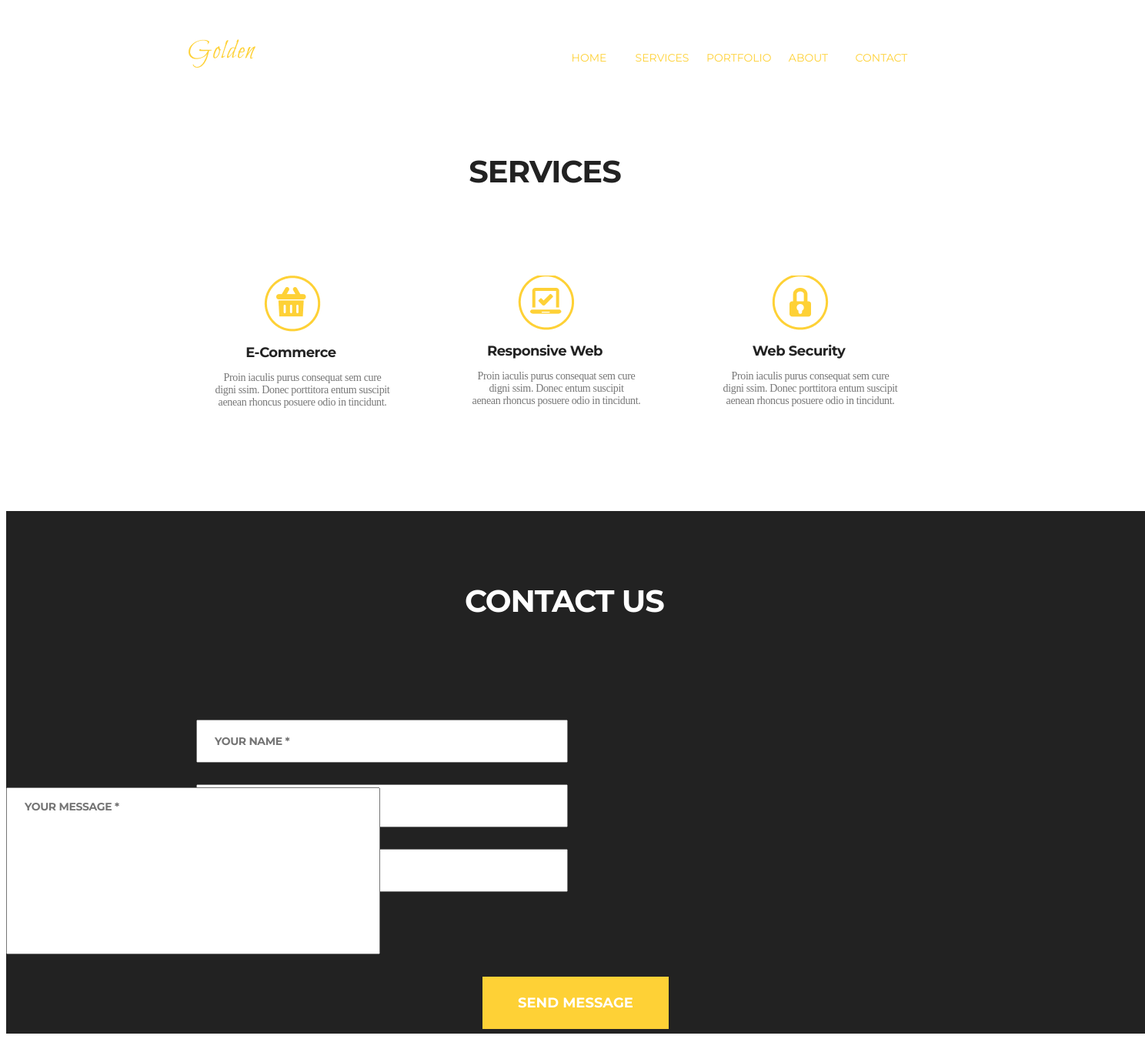
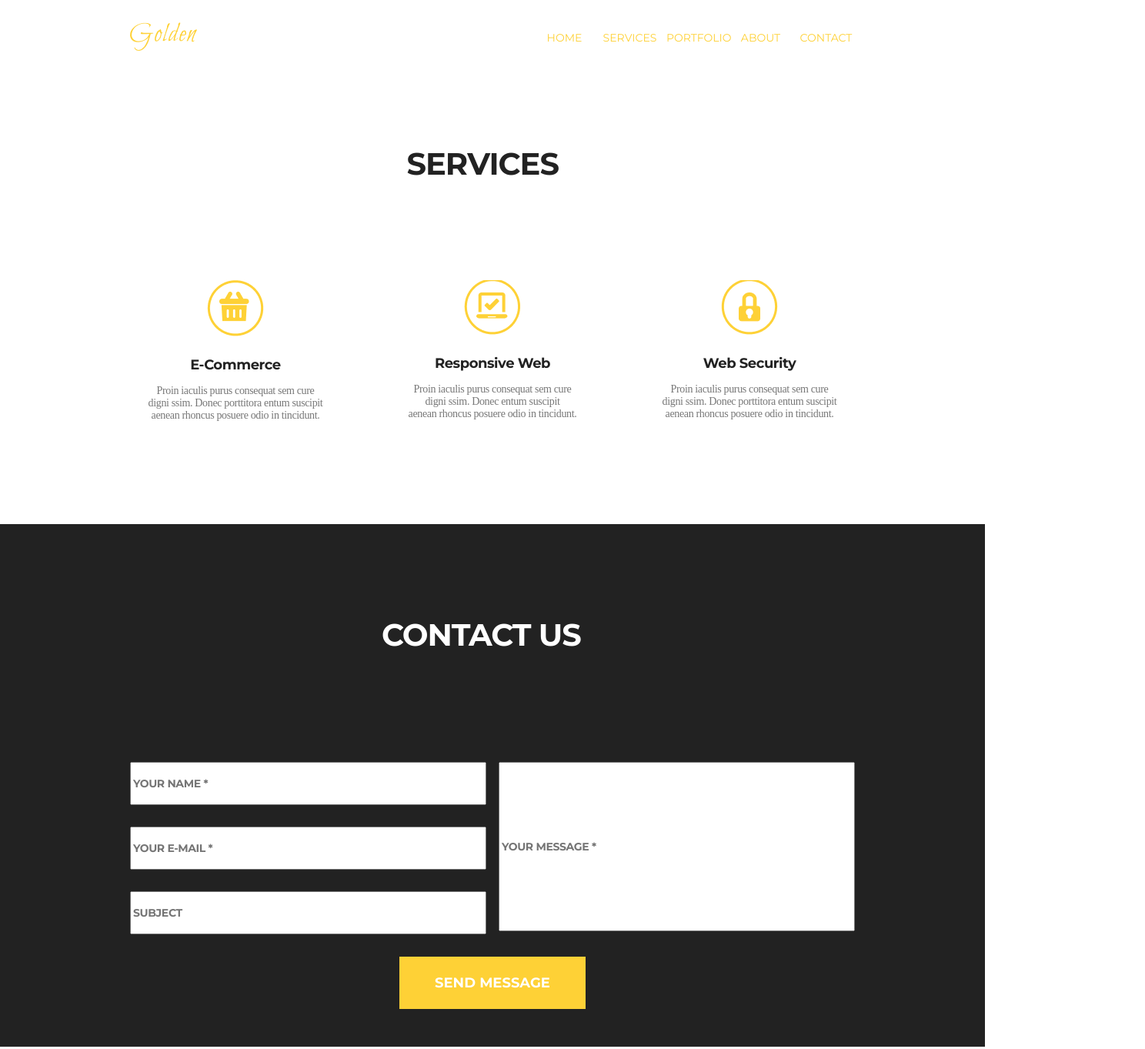
Before and after one commit to EgorKancir/Golden, a plain HTML site: page index.html in a window 1280 px wide. Shown: the part 5-1368 px from the top of the page at 77% size, 1488 px wide, since content can reach past the window. Drawn offline with Linux system fonts and the light colour scheme; a web font is replaced by a local one.

Commit message:
New Golden

```diff
--- a/index.html
+++ b/index.html
@@ -12,6 +12,7 @@
     <link rel="preconnect" href="https://fonts.googleapis.com">
     <link rel="preconnect" href="https://fonts.gstatic.com" crossorigin>
     <link href="https://fonts.googleapis.com/css2?family=IBM+Plex+Mono&family=Montserrat:wght@700&family=Roboto+Slab&family=Roboto:wght@900&display=swap" rel="stylesheet">
+    <link rel="stylesheet" href="normalize.css">
     <link href="style.css" rel="stylesheet">
     <title>16.08.2023</title>
 </head>
@@ -24,7 +25,7 @@
                 <img src="./img/Logo-Treehouse.png" alt="Logo-Treehouse">
                 </a>
             </div>
-                <nav class="nav">
+                <nav class="nav_menu">
                     <ul class="menu">
                         <li class="menu_link">
                             <a href="#">Home</a>
@@ -48,9 +49,10 @@
 </header>
 <main class="main">
     <div class="conteiner">
+        <div class="services_text">
             <h1 class="text_services">Services</h1>
+        </div>
         <div class="services">
-            <a href="#">
             <div class="services_box">
                 <img class="servises_logo" src="./img/Bag.png" alt="basket">
                 <h2 class="start">E-Commerce</h2>
@@ -58,8 +60,6 @@
                     digni ssim. Donec porttitora entum suscipit <br>
                     aenean rhoncus posuere odio in tincidunt.</p>
             </div>
-            </a>
-            <a href="#">
             <div class="services_box">
                 <img class="servises_logo" src="./img/laptop.png" alt="laptop">
                 <h2 class="start">Responsive Web </h2>
@@ -67,8 +67,6 @@
                     digni ssim. Donec  entum suscipit <br>
                     aenean rhoncus posuere odio in tincidunt.</p>
             </div>
-            </a>
-            <a href="#">
             <div class="services_box">
                 <img class="servises_logo" src="./img/Closes.png" alt="Castle">
                 <h2 class="start">Web Security</h2>
@@ -76,15 +74,19 @@
                     digni ssim. Donec porttitora entum suscipit <br>
                     aenean rhoncus posuere odio in tincidunt.</p>
             </div>
-            </a>
         </div>
     </div>
 </main>
 <footer class="footer">
+<div class="background_form">
     <div class="conteiner">
+    <div class="footer_box">
+        <div class="text_footer">
             <h1 class="footer_text">Contact us</h1>
+        </div>
     <form>
         <div class="form">
+          <div class="smool_form">
                  <div class="input_box">
                     <input type="email" placeholder="your Name *">
                 </div>
@@ -94,18 +96,21 @@
                 <div class="input_box">
                     <input type="email" placeholder="subject">
                 </div>
+            </div>
             <div class="form_big_box">
                 <div class="input_big_box">
                     <input type="text" placeholder="Your message *">
                 </div>
             </div>
         </div>
-    </form>
-</div>
             <div class="button_box">
                 <button class="button">
                     <var>Send Message</var>
                 </button>
+            </div>
+    </form>
+    </div>
+    </div>
 </div>
     </footer>
 
--- a/style.css
+++ b/style.css
@@ -1,7 +1,7 @@
 *
 body{
     background: rgba(0, 0, 0, 0.00);
-    width: 1400px;
+    margin: 0 auto;
 }
 a{
     text-decoration: none;
@@ -15,17 +15,16 @@ ul{
     padding: 0;
     list-style: none;
 }
-.header{
-    margin: 0;
-    padding: 0;
-}
 .conteiner{
+    width: 942px;
     margin: 0 auto;
 }
 .nav{
     display:flex;
     justify-content: space-between;
     align-items: center;
+    height: 39px;
+    margin-top:35px;
    }
 .logo{
     display: flex;
@@ -33,15 +32,10 @@ ul{
     height: 53px;
     flex-direction: column;
     justify-content: center;
-    padding-top: 35px;
-    padding-left: 237px;
-    margin-right: 285px;
 
 }
 .menu{
     display:flex;
-    padding-top: 41.5px;
-    padding-right: 215px;
 }
 .menu_link{
     font-family: 'IBM Plex Mono', monospace;
@@ -58,15 +52,16 @@ ul{
     font-weight: 400;
     line-height: 41px; /* 292.857% */
     text-transform: uppercase;
-    padding: 10px;
+    margin-left: 10px;
+}
+.services_text{
+    display: flex;
+    justify-content: center;
+    margin-top: 79px;
+    margin-bottom: 87px;
 }
 .text_services{
-    font-family: 'IBM Plex Mono', monospace;
-    font-family: 'Montserrat', sans-serif;
-    font-family: 'Roboto', sans-serif;
-    font-family: 'Tilt Prism', cursive;
-    display: block;
-    margin: auto;
+    display: flex;
     width: 223px;
     color: #222;
     text-align: center;
@@ -77,48 +72,47 @@ ul{
     line-height: 75px; /* 187.5% */
     letter-spacing: -1px;
     text-transform: uppercase;
-    padding-top: 79px;
 
 }
 .services{
     display: flex;
-    justify-content: center;
-    margin-top: 87.5px;
-
+    justify-content: space-between;
+    margin-bottom: 132px;
 
 }
 .services_box{
+    display: flex;
+    align-items: center;
+    justify-content: flex-start;
+    flex-direction: column;
+    align-content: center;
     width: 274px;
     height: 185px;
     flex-shrink: 0;
-    margin-left: 28px;
-    margin-right: 28px;
 }
 .servises_logo{
-    margin-top: 11px;
-    margin-left: 102px;
-    margin-right: 102px;
+  display: flex;
+  margin: 0;
 }
 .start{
+    display: flex;
+    justify-content: center;
     width: 174px;
+    height: 63px;
     color: #222;
     text-align: center;
     font-family: Montserrat;
     font-size: 18px;
     font-style: normal;
     font-weight: 700;
-    line-height: 75px; /* 416.667% */
+    line-height: 75px;
     letter-spacing: -0.45px;
-    margin-top: -14px;
-    margin-left: auto;
-    margin-right: auto;
+    margin: 0;
 
 }
 .text_box{
-    font-family: 'IBM Plex Mono', monospace;
-    font-family: 'Montserrat', sans-serif;
-    font-family: 'Roboto', sans-serif;
-    font-family: 'Roboto Slab', serif;
+    display: flex;
+    justify-content: center;
     width: 304px;
     color: #777;
     text-align: center;
@@ -128,21 +122,23 @@ ul{
     font-weight: 400;
     line-height: normal;
     letter-spacing: -0.35px;
-    margin-top: -28px;
-    margin-left: auto;
-    margin-right: auto;
-    margin-bottom: 1px;
+    margin: 0;
 }
-.footer{
-    margin-top: 132px;
-    margin-bottom: 0px;
-    padding: 0;
-    width: 1480px;
+.background_form{
+    margin: 0 auto;
     height: 679px;
-    flex-shrink: 0;
-    background-color: #222;
+    background: #222;
+}
+.footer_box{
+    padding-top: 1px;
+}
+.text_footer{
+    display: flex;
+    justify-content: center;
+    margin-top: 92px;
 }
 .footer_text{
+    display: flex;
     width: 288px;
     color: #FFF;
     font-family: Montserrat;
@@ -152,22 +148,21 @@ ul{
     line-height: normal;
     letter-spacing: -1px;
     text-transform: uppercase;
-    padding-top: 92px;
-    margin-left:auto ;
-    margin-right: auto ;
 }
 .form{
     display: flex;
+    justify-content: space-between;
+    margin-top: 114px;
+    margin-bottom: 1px;
+}
+.smool_form{
+    display: flex;
     flex-wrap: wrap;
-    margin-top:116px;
-    margin-right: 21px;
 }
 input[type=email], select {
     width: 455px;
     height: 50px;
     stroke: #BBB;
-    padding-left: 22px;
-    margin-left:233px;
     font-family: Montserrat;
     font-size: 14px;
     font-style: normal;
@@ -177,44 +172,31 @@ input[type=email], select {
     text-transform: uppercase;
 }
 .input_box{
-    margin:14px;
+    margin-bottom:28px;
 }
 input[type=text], select{
-    width: 458px;
+    width: 455px;
+    height: 214px;
     stroke: #BBB;
     font-family: Montserrat;
     text-align: start;
-    padding-left: 22px;
-    padding-top:14px ;
-    padding-bottom: 181px;
     font-size: 14px;
     font-style: normal;
     font-weight: 700;
     line-height: normal;
     letter-spacing: -0.35px;
     text-transform: uppercase;
-    margin-top:20px;
 }
 .form_big_box{
     display: flex;
-    justify-content: end ;
-    padding-top:134px;
-    padding-bottom: 212px;
-    margin-top:-304px;
-    margin-right:230px;
 }
 .button_box{
     display: flex;
     justify-content: center;
-    padding-top: 27px;
-    padding-bottom:115px ;
-    margin-top: -210px;
 }
 
 .button{
     display: flex;
-    flex-direction: column;
-    justify-content: center;
     width: 242px;
     height: 68px;
     flex-shrink: 0;
```
Also changed, not shown: normalize.css (added). Lines whose indentation alone changed are shown as unchanged.
